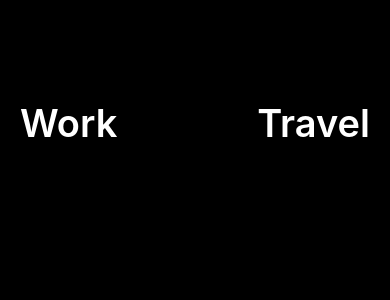
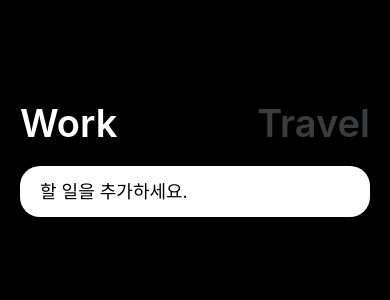
Before and after one commit to qusalsdn/NativeToDo, a React Native app: screen / in a window 390 px wide. Shown: the top 300 px of the page. Built offline with nearby package versions, Linux system fonts and the light colour scheme.

Commit message:
TextInput

```diff
--- a/App.js
+++ b/App.js
@@ -1,19 +1,38 @@
 import { StatusBar } from "expo-status-bar";
-import { StyleSheet, Text, TouchableOpacity, View } from "react-native";
+import { StyleSheet, Text, TextInput, TouchableOpacity, View } from "react-native";
 import { theme } from "./colors";
+import { useState } from "react";
 
 export default function App() {
+  const [working, setWorking] = useState(true);
+  const [text, setText] = useState("");
+  const travel = () => setWorking(false);
+  const work = () => setWorking(true);
+  const onChangeText = (payload) => setText(payload);
+
   return (
     <View style={styles.container}>
       <StatusBar style="auto" />
       <View style={styles.header}>
-        <TouchableOpacity>
-          <Text style={styles.btnText}>Work</Text>
+        <TouchableOpacity onPress={work}>
+          <Text style={{ ...styles.btnText, color: working ? "white" : theme.grey }}>
+            Work
+          </Text>
         </TouchableOpacity>
-        <TouchableOpacity>
-          <Text style={styles.btnText}>Travel</Text>
+        <TouchableOpacity onPress={travel}>
+          <Text style={{ ...styles.btnText, color: working ? theme.grey : "white" }}>
+            Travel
+          </Text>
         </TouchableOpacity>
       </View>
+
+      <TextInput
+        style={styles.input}
+        placeholder={working ? "할 일을 추가하세요." : "어디에 가고 싶습니까?"}
+        textAlign="center"
+        onChangeText={onChangeText}
+        value={text}
+      />
     </View>
   );
 }
@@ -34,4 +53,12 @@ const styles = StyleSheet.create({
     fontSize: 38,
     fontWeight: "600",
   },
+  input: {
+    backgroundColor: "white",
+    paddingVertical: 15,
+    paddingHorizontal: 20,
+    borderRadius: 20,
+    marginTop: 20,
+    fontSize: 18,
+  },
 });
```
